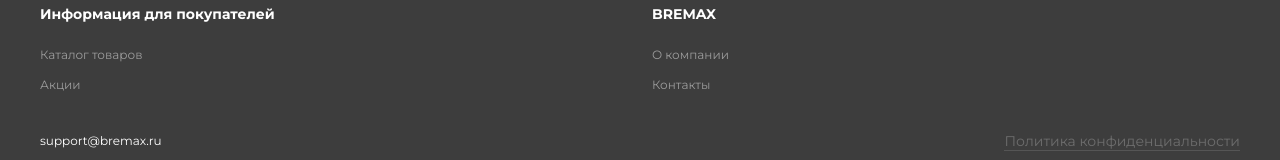
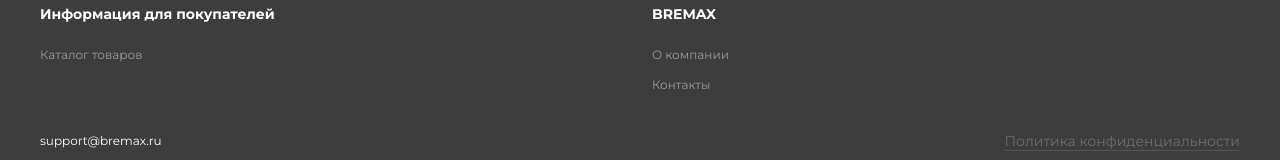
Before and after one commit to PerfZero/bils, a Next.js app in the folder frontend/: page /about/career/life in a window 1280 px wide. Shown: the part 1373-1533 px from the top of the page. Built offline with nearby package versions, Linux system fonts and the light colour scheme; no server answers.

Commit message:
Update Footer.js

```diff
--- a/frontend/app/components/Footer.js
+++ b/frontend/app/components/Footer.js
@@ -166,11 +166,6 @@
                               Каталог товаров
                             </a>
                           </li>
-                          <li class="a-footer__section">
-                            <a href="/promo/" class="a-footer__link">
-                              Акции
-                            </a>
-                          </li>
                         </ul>
                       </div>
                     </li>
```
